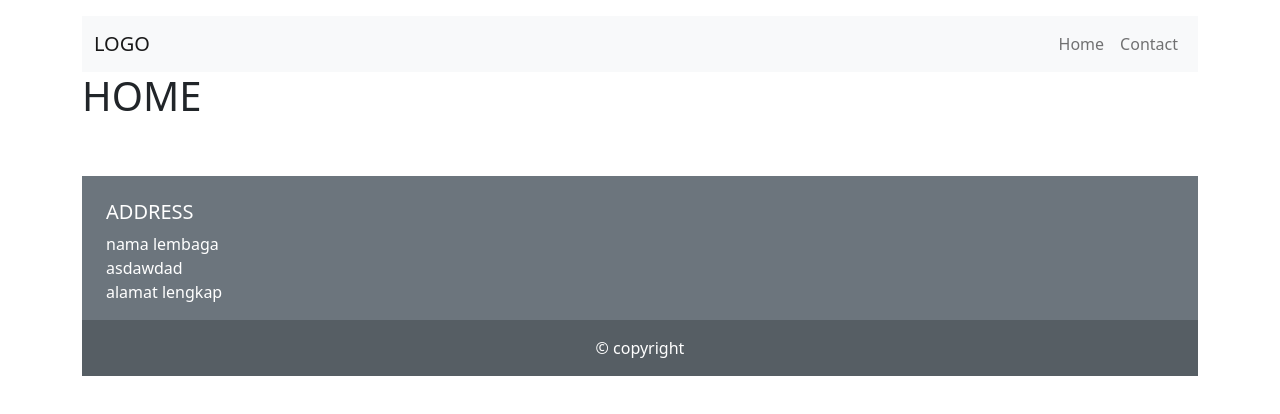
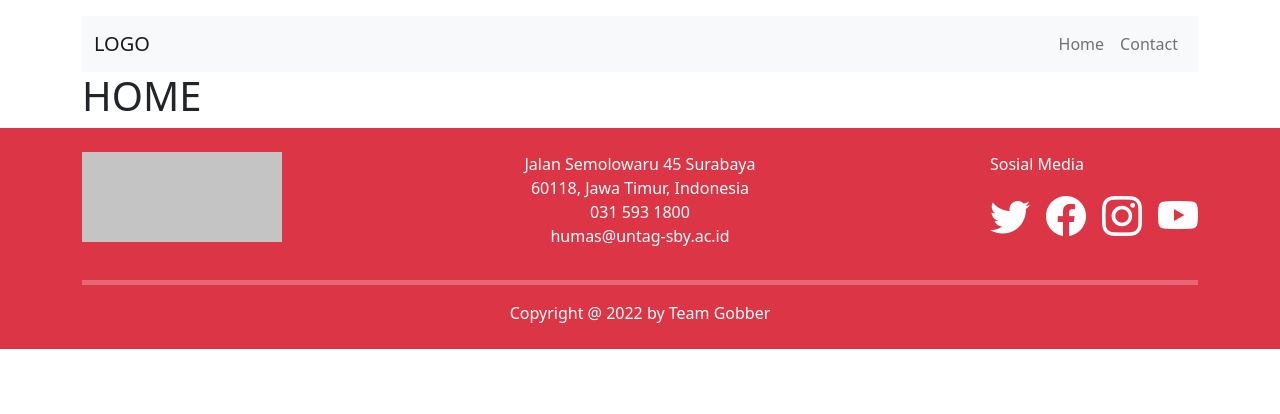
Before and after one commit to jopanalv/university-profile, a plain HTML site: page index.html in a window 1280 px wide. Drawn offline with nearby package versions, Linux system fonts and the light colour scheme.

Commit message:
add: footer

```diff
--- a/index.html
+++ b/index.html
@@ -37,30 +37,39 @@
         </div>
     </header>
 
-    <main id="body-content"></main>
+    <main id="body-content">
 
-    <div class="container pt-5">
-        <footer class="text-center text-lg-start text-white bg-secondary">
-            <div class="container p-4 pb-0">
-                <section class="">
-                    <div class="row">
-                        <div class="col-lg-4 col-md-6 mb-4 mb-md-0">
-                            <h5 class="text-uppercase">Address</h5>
-
-                            <p>
-                                nama lembaga <br>
-                                asdawdad <br>
-                                alamat lengkap
-                            </p>
+    </main>
+    <footer class="bg-danger">
+        <div class="container">
+            <div class="row text-white pt-4">
+                <div class="col-lg-3 col-sm-12">
+                    <div class="logo"></div>
+                </div>
+                <div class="col-lg-6 col-sm-12">
+                    <div class="contact text-center">
+                        <p>Jalan Semolowaru 45 Surabaya <br> 60118, Jawa Timur, Indonesia <br> 031 593 1800 <br>
+                            humas@untag-sby.ac.id</p>
+                    </div>
+                </div>
+                <div class="col-lg-3 col-sm-12">
+                    <div class="sosmed float-lg-end">
+                        <p>Sosial Media</p>
+                        <div class="d-flex">
+                            <h1><i class="bi bi-twitter "></i></h1>
+                            <h1><i class="bi bi-facebook mx-3"></i></h1>
+                            <h1><i class="bi bi-instagram me-3"></i></h1>
+                            <h1><i class="bi bi-youtube"></i></h1>
                         </div>
                     </div>
-                </section>
+                </div>
             </div>
-            <div class="text-center p-3" style="background-color: rgba(0, 0, 0, 0.2)">
-                © copyright
-            </div>
-        </footer>
-    </div>
+        </div>
+        <div class="container">
+            <hr class="text-white" style="height: 5px;">
+            <p class="text-center text-white pb-4">Copyright @ 2022 by Team Gobber</p>
+        </div>
+    </footer>
 
     <!-- Optional JavaScript; choose one of the two! -->
 
--- a/styles/style.css
+++ b/styles/style.css
@@ -0,0 +1,5 @@
+.logo {
+    width: 200px;
+    height: 90px;
+    background-color: #c4c4c4;
+}
```
